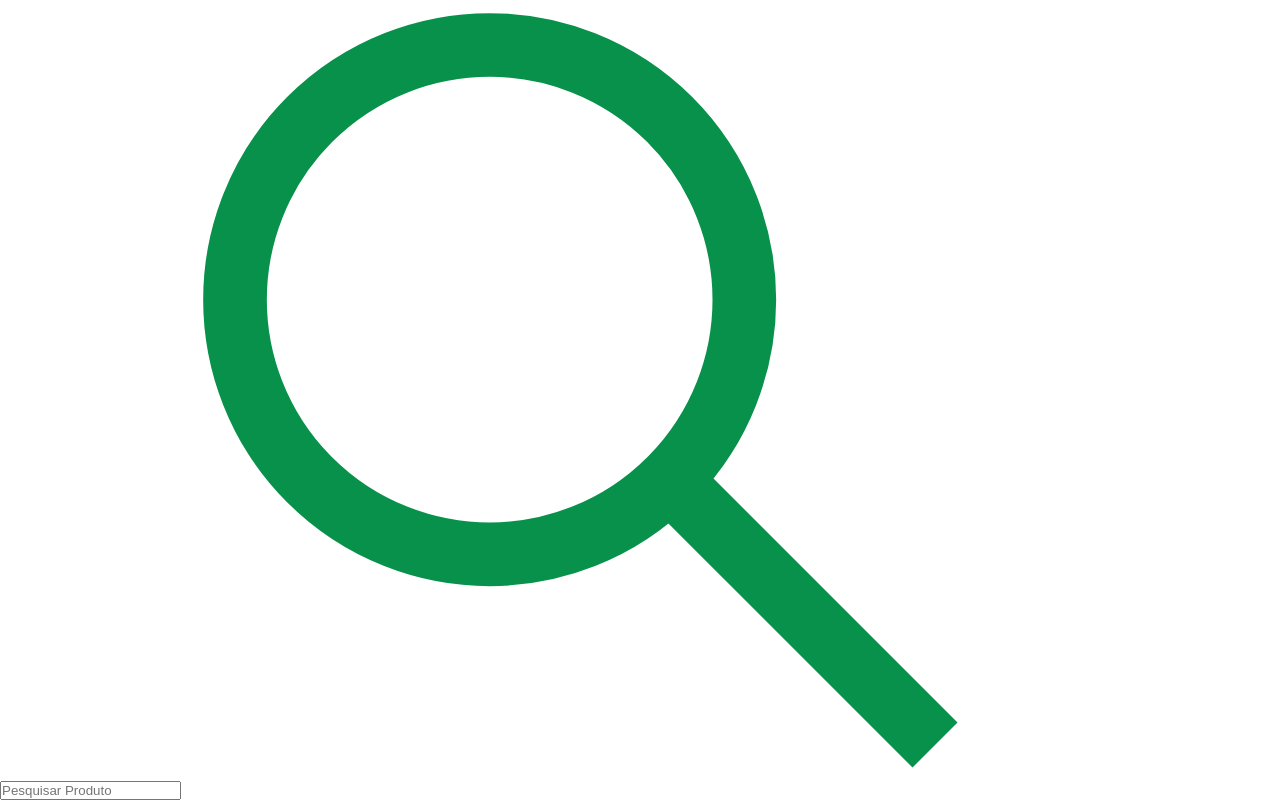
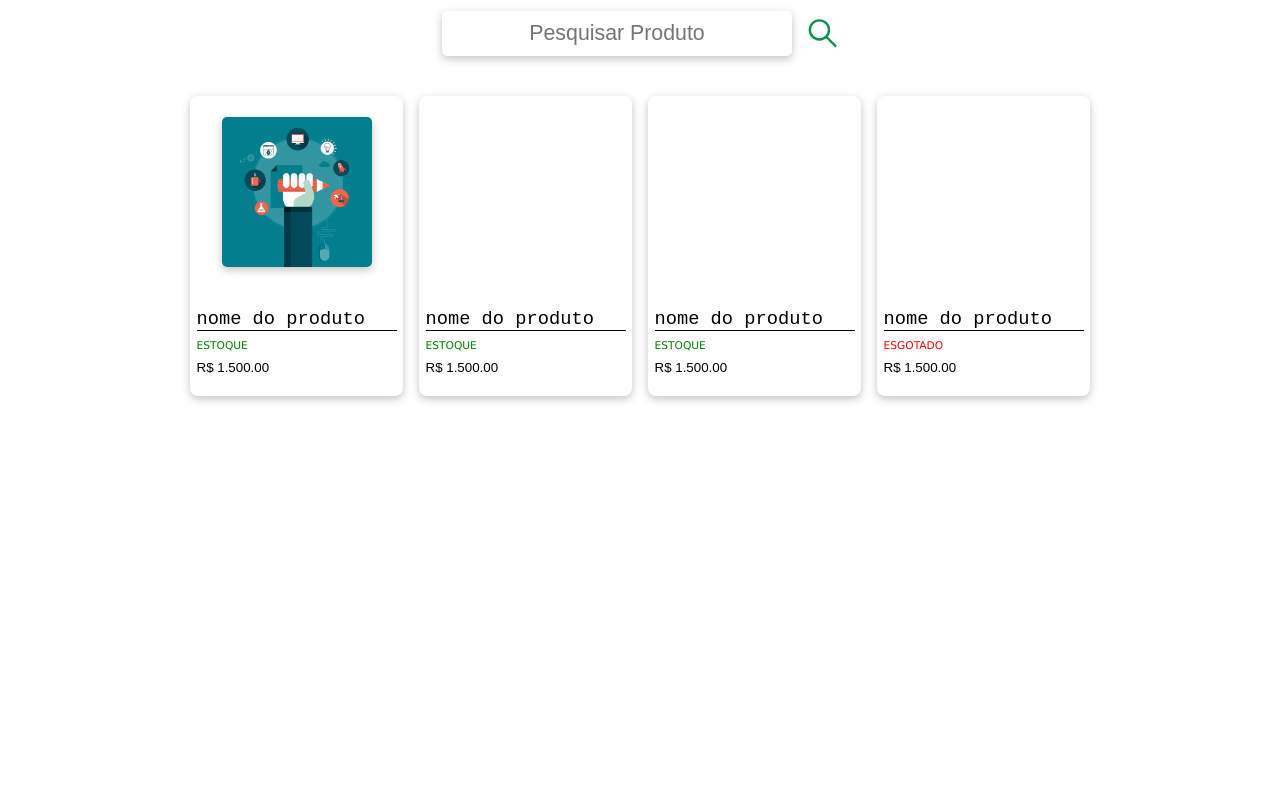
Before and after one commit to yJeanx11x/Cadastro-de-produtos-2.0.5, a plain HTML site: page produtoCadastrado.html in a window 1280 px wide. Shown: the part 55-855 px from the top of the page. Drawn offline with Linux system fonts and the light colour scheme.

Commit message:
style::lipstick: atualização na fonte do card de produtos

```diff
--- a/produtoCadastrado.html
+++ b/produtoCadastrado.html
@@ -13,10 +13,69 @@
     <span><a href="index.html"><img href="index.html" src="src/icons/arrow-left-green.svg" alt="" srcset=""></a> </span>
 
     </header>
-<section class="pesquisa">
-    <input type="text" placeholder="Pesquisar Produto">
-    <img src="src/icons/magnifying-glass-svgrepo-com.svg" alt="" srcset="">
+<section class="pesquisar">
+    <div class="procurarProduto">
+
+        <input type="text" placeholder="Pesquisar Produto">
+        <img src="src/icons/magnifying-glass-svgrepo-com.svg" alt="" srcset="">
+    </div>
+
+<section class="produtos">
+    <div class="boxProdutos">
+
+      <div class="imgs">
+        <img src="src/imgs/produto.jpeg" alt="" srcset="">
+      </div>
+      <span>
+          <h1>nome do produto</h1>
+          <small>ESTOQUE</small>
+          <small>R$ 1.500.00</small>
+
+      </span>
+    </div>
+
+    <div class="boxProdutos">
+
+      <div class="imgs">
+
+      </div>
+      <span>
+          <h1>nome do produto</h1>
+          <small>ESTOQUE</small>
+          <small>R$ 1.500.00</small>
+
+      </span>
+    </div>
+
+    <div class="boxProdutos">
+
+      <div class="imgs">
+
+      </div>
+      <span>
+          <h1>nome do produto</h1>
+          <small>ESTOQUE</small>
+          <small>R$ 1.500.00</small>
+
+      </span>
+    </div>
+
+    <div class="boxProdutos">
+
+      <div class="imgs">
+
+      </div>
+      <span>
+          <h1>nome do produto</h1>
+          <small id="esgotado">ESGOTADO</small>
+          <small>R$ 1.500.00</small>
+
+      </span>
+    </div>
+
 </section>
-    <main></main>
+
+</section>
+
 </body>
 </html>
--- /dev/null
+++ b/src/style/cadastro/pesquisar.css
@@ -0,0 +1,38 @@
+.pesquisar {
+    width: auto;
+    height: 800px;
+    padding-block: 1rem;
+    margin: auto;
+
+    .procurarProduto {
+        display: flex;
+        justify-content: center;
+        justify-items: center;
+        gap: 1rem;
+
+        input {
+            width: 350px;
+            height: 45px;
+            border-radius: 5px;
+            border: none;
+            box-shadow: rgba(0, 0, 0, 0.24) 0px 3px 8px;
+            text-align: center;
+            font-size: 16pt;
+            outline: none;
+        }
+
+
+        img {
+            width: 30px;
+            cursor: pointer;
+
+transition: 0.1s ease-out;
+
+        }
+img:hover{
+opacity: 85%;
+transition: 0.3s ease-in;
+}
+
+    }
+}
--- /dev/null
+++ b/src/style/cadastro/produtos.css
@@ -0,0 +1,62 @@
+.produtos {
+    display: flex;
+    width: 900px;
+    height: auto;
+    margin: auto;
+    padding-block: 2.5rem;
+    gap: 1rem;
+
+    .boxProdutos {
+        width: 220px;
+        height: 300px;
+box-shadow: rgba(0, 0, 0, 0.24) 0px 3px 8px;
+        border-radius: 8px;
+        display: flex;
+        flex-direction: column;
+
+        .imgs {
+           margin: auto;
+            width: 150px;
+            height: 150px;
+            border-radius: 5px;
+
+
+img{
+    width: 100%;
+    border-radius: 5px;
+box-shadow: rgba(0, 0, 0, 0.24) 0px 3px 8px;
+}
+        }
+
+        span {
+            display: flex;
+            flex-direction: column;
+            margin: auto;
+            gap: 0.5rem;
+
+            h1{
+                font-weight: 400;
+                font-family: 'Courier New', Courier, monospace;
+            border-bottom:1px solid ;
+
+            }
+        }
+        small:nth-child(2){
+            width: 200px;
+            font-size: 8pt;
+            color: green;
+            font-family: 'Lucida Sans', 'Lucida Sans Regular', 'Lucida Grande', 'Lucida Sans Unicode', Geneva, Verdana, sans-serif;
+
+        }
+        small:nth-child(3){
+            font-family: Arial, Helvetica, sans-serif;
+
+        }
+
+
+    }
+}
+
+#esgotado{
+    color: red;
+}
--- a/src/style/cadastro/produtosCadastrados.css
+++ b/src/style/cadastro/produtosCadastrados.css
@@ -1,2 +1,4 @@
 @import url(../../style/TelaDeCadastro/config.css);
 @import url(header.css);
+@import url(pesquisar.css);
+@import url(produtos.css);
```
Also changed, not shown: src/imgs/produto.jpeg (added).
